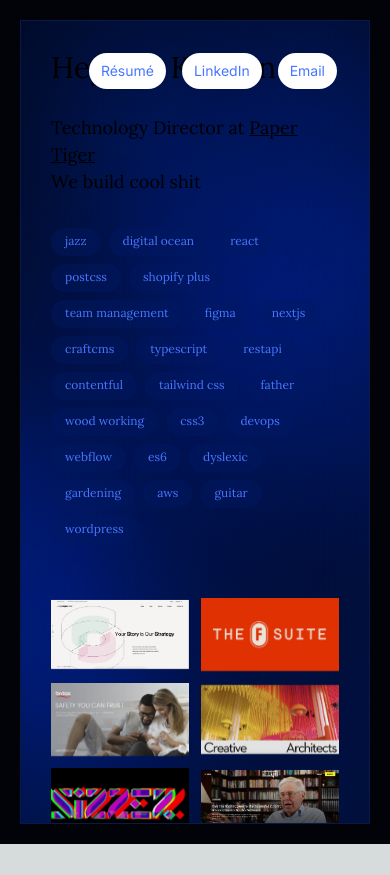
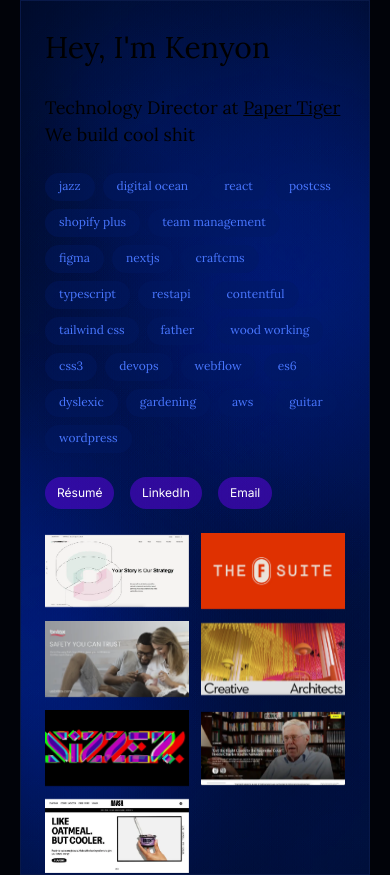
Before and after one commit to knynkwl/Portfolio, a Next.js app: page / in a window 390 px wide. Before the commit the page ends 844 px from the top, so only its background shows below. Built offline with nearby package versions, Linux system fonts and the light colour scheme.

Commit message:
action links and projects update

```diff
--- a/src/components/ActionLinks.tsx
+++ b/src/components/ActionLinks.tsx
@@ -1,11 +1,6 @@
-import { useState, useEffect, useMemo } from 'react'
+import { useState, useEffect, useRef } from 'react'
 
-const ActionLinks = ({showContent}: {showContent: boolean}) => {
-  const [activeIndexes, setActiveIndexes] = useState<number[]>([]);
-  const [links, setLinks] = useState<{ text: string; href: string; }[]>([]);
-
- useEffect(() => {
-  setLinks([
+const items = [
   {
     text: 'Résumé',
     href: '/downloads/Kenyon_Kowal_Resume.pdf'
@@ -18,56 +13,51 @@
     text: 'Email',
     href: 'mailto:hello@kenyonkowal.com'
   }
-  ])
- }, [setLinks])
+];
+
+const timeout_items: NodeJS.Timeout[] = [];
+
+const ActionLinks = ({showContent}: {showContent: boolean}) => {
+  const [activeIndexes, setActiveIndexes] = useState<number[]>([]);
+  const activeIndexesRef = useRef<number[]>(activeIndexes);
+
+  useEffect(() => {
+    activeIndexesRef.current = activeIndexes;
+  }, [activeIndexes]);
 
   useEffect(() => {
     if (showContent) {
-      // Set up a timer to add 'active' class with a delay for each item
-      const timer = setTimeout(() => {
-        setActiveIndexes(Array.from({ length: links.length }, (_, index) => index));
-      }, 1000);
+      const timeoutId = setTimeout(() => {
+        items.forEach((item, index) => {
+          timeout_items[index] = setTimeout(() => {
+            setActiveIndexes((prev) => [...prev, index]);
+          }, (index + 1) * 200);
+        });
+      }, 2000)
 
-      // Clear the timer when the component is unmounted or when the skills change
-      return () => clearTimeout(timer);
+
+      return () => {
+        clearTimeout(timeoutId)
+        timeout_items.forEach((timeout) => clearTimeout(timeout));
+      };
     }
-  }, [showContent, links]);
+  }, [showContent]);
 
-  const classes = 'rounded-full hover:bg-blue-3 hover:text-white transition-colors duration-300 px-3 py-2 font-body text-sm'
-
-  console.log(activeIndexes);
+  const classes = 'inline-block rounded-full hover:bg-blue-3 hover:bg-opacity-50 hover:text-white duration-1000 px-3 py-2 font-body text-xs md:text-sm transition-all ease-out will-change-transform mix-blend-exclusion bg-[#7000ff6e] text-[white]'
 
   return (
-    <div className={`absolute z-10 right-0 top-0 m-8 flex gap-4 transition-all duration-1000 delay-500 ${showContent ? 'opacity-100 translate-x-0 translate-y-0' : 'opacity-0 translate-x-4 -translate-y-4'}`}>
+    <div className={`md:absolute z-10 right-0 top-0 md:m-8 flex gap-4`}>
 
-      {links.map((link, i) => (
+      {items.map((link, i) => (
         <a
           href={link.href}
           key={i}
           target="_blank"
           rel="noopener noreferrer"
-          className={`${classes} ${activeIndexes.includes(i) ? 'bg-white text-blue-3' : 'bg-blue-3 text-white'}`}>
+          className={`${classes} ${activeIndexes.includes(i) ? 'opacity-100 translate-y-0' : 'opacity-0 -translate-y-4'}`}>
             {link.text}
         </a>
       ))}
-
-      {/* <a href="/downloads/Kenyon_Kowal_Resume.pdf"
-        target="_blank"
-        rel="noopener noreferrer"
-        className={classes}>
-        Résumé
-      </a>
-      <a href="https://www.linkedin.com/in/kenyonkowal"
-        target="_blank"
-        rel="noopener noreferrer"
-        className={classes}>
-        LinkedIn
-      </a>
-      <a
-        href="mailto:hello@kenyonkowal.com"
-        target="_blank"
-        rel="noopener noreferrer"
-        className={classes}>Email</a> */}
     </div>
   )
 }
--- a/src/components/Content.tsx
+++ b/src/components/Content.tsx
@@ -35,20 +35,19 @@
         setShowContent(true);
       }, 500);
 
-      // Cleanup function to clear the timeout in case the component unmounts before the timeout is reached
       return () => clearTimeout(timeoutId);
     }
   }, [active]);
 
   return (
-    <div className={`font-display relative bg-blue-2 border border-[#091949] overflow-y-scroll md:overflow-hidden ${animate ? 'transition-all duration-1000' : ''} ${active ? 'w-[calc(100vw-40px)] h-[calc(100vh-40px)]' : 'w-[calc(100vw)] h-[calc(100vh)]'}`}>
-      <div className={`py-[24px] px-[30px] relative z-10 flex items-start flex-col gap-6`}>
+    <div className={`font-display relative bg-blue-2 border border-[#091949] md:overflow-hidden ${animate ? 'transition-all duration-1000' : ''} ${active ? 'w-[calc(100vw-40px)] md:h-[calc(100vh-40px)]' : 'w-[calc(100vw)] md:h-[calc(100vh)]'}`}>
+      <div className={`py-[24px] px-6 md:px-10 relative z-10 flex items-start flex-col gap-6`}>
         <div className={`text-[30px] md:text-[42px] font-extralight transition-all duration-1000 ${showContent ? 'opacity-100 transform translate-x-0 translate-y-0' : 'opacity-0 -translate-x-2 -translate-y-2'}`}>Hey, I&#39;m Kenyon</div>
-        <p className={`text-[18px] md:text-[24px] mb-2 max-w-[700px] font-light transition-all duration-1000 ${showContent ? 'opacity-100 transform translate-x-0 translate-y-0' : 'opacity-0 -translate-x-3 -translate-y-3'}`}>Technology Director at <a href="https://papertiger.com" className="underline" target="_blank">Paper Tiger</a> <br />We build cool shit</p>
+        <p className={`text-[18px] md:text-[24px] md:mb-2 max-w-[700px] font-light transition-all duration-1000 ${showContent ? 'opacity-100 transform translate-x-0 translate-y-0' : 'opacity-0 -translate-x-3 -translate-y-3'}`}>Technology Director at <a href="https://papertiger.com" className="underline" target="_blank">Paper Tiger</a> <br />We build cool shit</p>
+
         <Proficiencies showContent={showContent} />
+        <ActionLinks showContent={showContent} />
       </div>
-
-      <ActionLinks showContent={showContent} />
 
       <Background />
       <Projects showContent={showContent}/>
--- a/src/components/Proficiencies.tsx
+++ b/src/components/Proficiencies.tsx
@@ -8,8 +8,7 @@
   showContent: boolean;
 }
 
-const Proficiencies: React.FC<ProficienciesProps> = ({showContent}) => {
-  const [skills, setSkills] = useState<string[]>([
+const skills = [
   'typescript',
   'react',
   'nextjs',
@@ -34,28 +33,26 @@
   'dyslexic|personal',
   'father|personal',
   'wood working|personal'
-  ]);
+];
 
+const Proficiencies: React.FC<ProficienciesProps> = ({showContent}) => {
   const [shuffledSkills, setShuffledSkills] = useState<string[]>([]);
   const [activeIndexes, setActiveIndexes] = useState<number[]>([]);
   const [isHovered, setIsHovered] = useState(false);
   const [hasHovered, setHasHovered] = useState(false);
 
   useEffect(() => {
-    // Shuffle the skills array
     const shuffled = shuffle([...skills]);
     setShuffledSkills(shuffled);
 
     if (showContent) {
-      // Set up a timer to add 'active' class with a delay for each item
       const timer = setTimeout(() => {
         setActiveIndexes(Array.from({ length: shuffled.length }, (_, index) => index));
       }, 200);
 
-      // Clear the timer when the component is unmounted or when the skills change
       return () => clearTimeout(timer);
     }
-  }, [skills, showContent]); // Run the effect whenever skills change // Empty dependency array ensures useEffect runs only once, similar to componentDidMount
+  }, [showContent]);
 
   const handleHover = () => {
     setIsHovered(true);
--- a/src/components/Projects.tsx
+++ b/src/components/Projects.tsx
@@ -39,19 +39,20 @@
 
       const mouseX: number = event.clientX;
       const windowCenter: number = window.innerWidth / 2;
-      const containerWidth = containerRef.current.offsetWidth;
-      const visibleAreaWidth = windowCenter * 2;
+      const containerWidth: number = containerRef.current.offsetWidth;
 
-      // Calculate the minimum and maximum x-axis values
-      const minX = -containerWidth + visibleAreaWidth;
-      const maxX = containerWidth - visibleAreaWidth;
+      const containerHalfed = containerWidth / 2;
+      const newMaxX = (containerHalfed - (windowCenter - 40));
+      const newMinX = -containerHalfed;
 
-      const newTransformX: number = (windowCenter - mouseX) / windowCenter * containerWidth;
+      const mouseNewX = mouseX - window.innerWidth / 2;
+      let mappedValue = ((mouseNewX / (window.innerWidth / 2)) * newMaxX);
+      mappedValue = Math.min(Math.max(mappedValue, newMinX), newMaxX);
 
-      // Clamp newTransformX to be between minX and maxX
-      const clampedTransformX = Math.max(((minX/2) - 40), Math.min(((maxX/2) + 40), newTransformX));
+      const clampedTransformX = -Math.max(mappedValue, newMinX);
 
       setTargetTransformX(clampedTransformX);
+
     }
   };
 
@@ -59,23 +60,15 @@
     setLerpFactor(0.04)
   }
 
-  const handleMouseLeave = () => {
-    // setTargetTransformX(0);
-    // setLerpFactor(0.1)
-  }
-
   useEffect(() => {
-    // Shuffle the skills array
     const shuffled = shuffle([...project_images]);
     setShuffledSkills(shuffled);
 
     if (showContent) {
-      // Set up a timer to add 'active' class with a delay for each item
       const timer = setTimeout(() => {
         setActiveIndexes(Array.from({ length: shuffled.length }, (_, index) => index));
       }, 1000);
 
-      // Clear the timer when the component is unmounted or when the skills change
       return () => clearTimeout(timer);
     }
   }, [showContent]);
@@ -87,7 +80,6 @@
     }
 
     const updateTransform = () => {
-      // Adjust the lerp factor for smoother transitions (you can experiment with different values)
       const lerpedTransformX = lerp(transformX, targetTransformX, lerpFactor);
       setTransformX(lerpedTransformX);
     };
@@ -100,12 +92,11 @@
 
   return (
     <div
-      className="flex justify-center items-center gap-10 w-full md:fixed bottom-0 left-0 transform md:p-0 p-[30px]"
+      className="flex justify-center items-center gap-10 w-full md:fixed bottom-0 left-0 transform"
       onMouseMove={handleMouseMove}
       onMouseEnter={handleMouseEnter}
-      onMouseLeave={handleMouseLeave}
     >
-      <div ref={containerRef} className="md:flex grid w-full md:w-auto grid-cols-2 gap-3 md:gap-10 will-change-transform" style={{ transform: `translateX(${transformX}px)` }}>
+      <div ref={containerRef} className="md:flex grid w-full md:w-auto grid-cols-2 gap-3 md:gap-10 px-6 md:px-10 will-change-transform" style={{ transform: `translateX(${transformX}px)` }}>
         {shuffledSkills.map((image, index) => (
           <a
             key={index}
```
Also changed, not shown: 1 other file (tests, documents, lock files or other folders). Lines whose indentation alone changed are shown as unchanged.
